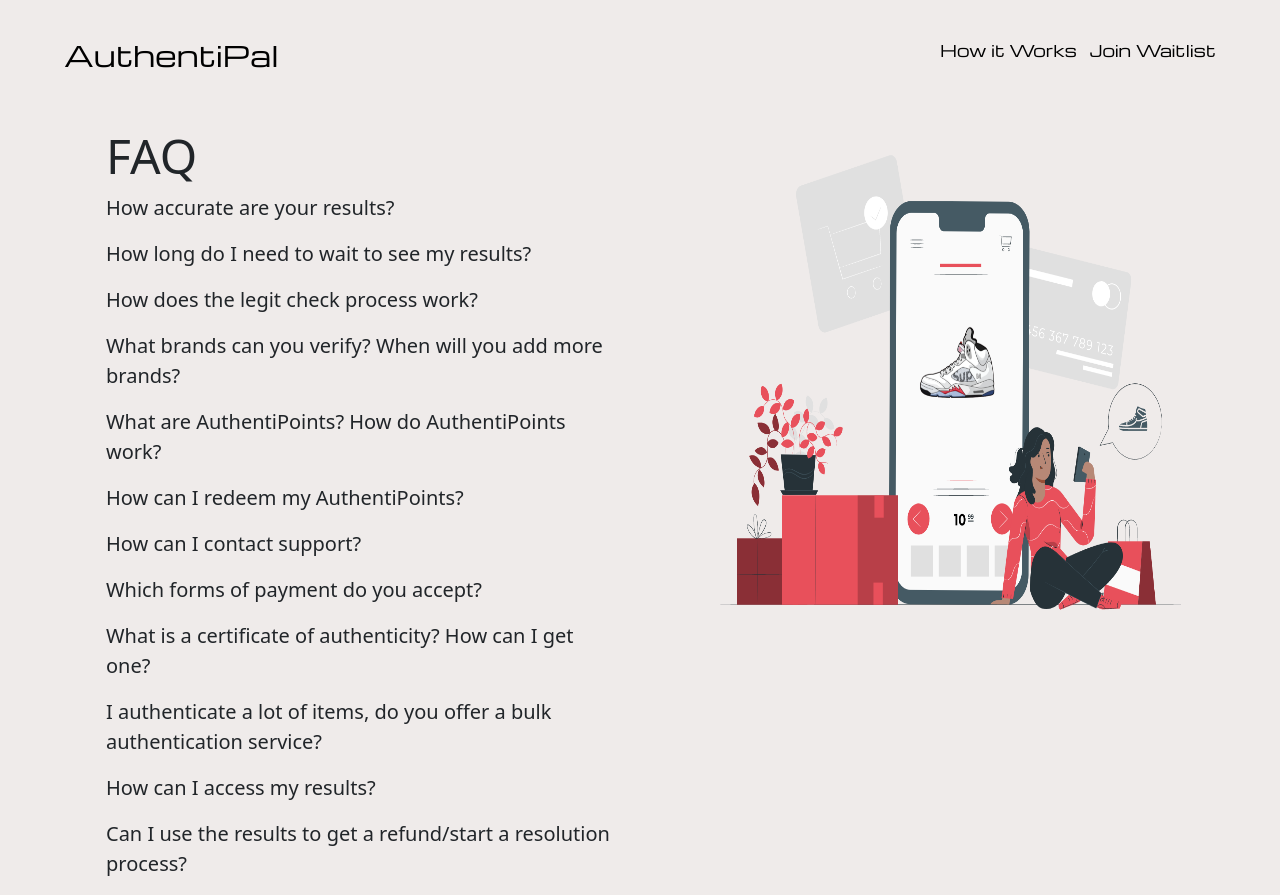
After one commit to allankipkorir/AuthentiPal, a PHP site: page /faq.html in a window 1280 px wide. The commit adds this page. Run offline with PHP 8.4, Linux system fonts and the light colour scheme.

Commit message:
added howitworks and faq pages

```diff
--- /dev/null
+++ b/faq.html
@@ -0,0 +1,56 @@
+<!DOCTYPE html>
+<html class="h-100">
+    <head>
+        <meta charset="utf-8">
+        <meta http-equiv="X-UA-Compatible" content="IE=edge">
+        <title>AuthentiPal, FAQ</title>
+        <meta name="description" content="">
+        <meta name="viewport" content="width=device-width, initial-scale=1">
+        <link rel="stylesheet" href="index.css">
+
+        <link href="https://fonts.googleapis.com/css2?family=Michroma&display=swap" rel="stylesheet">
+        <link href="https://fonts.googleapis.com/css2?family=Montserrat:wght@100;300;500&display=swap" rel="stylesheet">
+
+        <link href="https://cdn.jsdelivr.net/npm/bootstrap@5.0.0-beta2/dist/css/bootstrap.min.css" rel="stylesheet" integrity="sha384-BmbxuPwQa2lc/FVzBcNJ7UAyJxM6wuqIj61tLrc4wSX0szH/Ev+nYRRuWlolflfl" crossorigin="anonymous">
+        <link href="index.css" rel="stylesheet">
+
+        <script src="index.js"></script>
+    </head>
+    <body>
+
+        <div class="navBarDiv">
+            <a class="navHeader h3" href="index.html">AuthentiPal</a>
+
+            <ul class="list-inline navBarOptions">
+                <li class="list-inline-item navBarOption h7"><a href="howitworks.html">How it Works</a></li>
+                <li class="list-inline-item navBarOption h7"><a href="">Join Waitlist</a></li>
+            </ul>
+        </div>
+
+        <div class="container h-75">
+            <div class="row container">
+                <div class="col-6">
+                    <br><br>
+                    <h1 class="display-5">FAQ</h1>
+                    <p class="lead">How accurate are your results?</p>
+                    <p class="lead">How long do I need to wait to see my results?</p>
+                    <p class="lead">How does the legit check process work?</p>
+                    <p class="lead">What brands can you verify? When will you add more brands?</p>
+                    <p class="lead">What are AuthentiPoints? How do AuthentiPoints work?</p>
+                    <p class="lead">How can I redeem my AuthentiPoints?</p>
+                    <p class="lead">How can I contact support?</p>
+                    <p class="lead">Which forms of payment do you accept?</p>
+                    <p class="lead">What is a certificate of authenticity? How can I get one?</p>
+                    <p class="lead">I authenticate a lot of items, do you offer a bulk authentication service?</p>
+                    <p class="lead">How can I access my results?</p>
+                    <p class="lead"> Can I use the results to get a refund/start a resolution process?</p>
+                </div>
+                <div class="col-6">
+                  <img src="landingPageBg.png" width="100%" height="65%">
+                </div>
+              </div>
+        </div>
+
+        <script src="https://cdn.jsdelivr.net/npm/bootstrap@5.0.0-beta2/dist/js/bootstrap.bundle.min.js" integrity="sha384-b5kHyXgcpbZJO/tY9Ul7kGkf1S0CWuKcCD38l8YkeH8z8QjE0GmW1gYU5S9FOnJ0" crossorigin="anonymous"></script>
+    </body>
+</html>
--- a/index.css
+++ b/index.css
@@ -4,15 +4,20 @@ body {
     width: 100%;
 }
 
-h3 {
+h3, h4 {
     font-family: 'Michroma';
     text-decoration: none;
     color: black;
 }
 
 a {
+    color: black;
     text-decoration: none;
 }
+
+a:hover {
+    color: black;
+ }
 
 img {
     margin: 6% 2% 2% 6%;
```
Also changed, not shown: howitworks.html (added, +44 -0 lines), index.html (+13 -16 lines).
